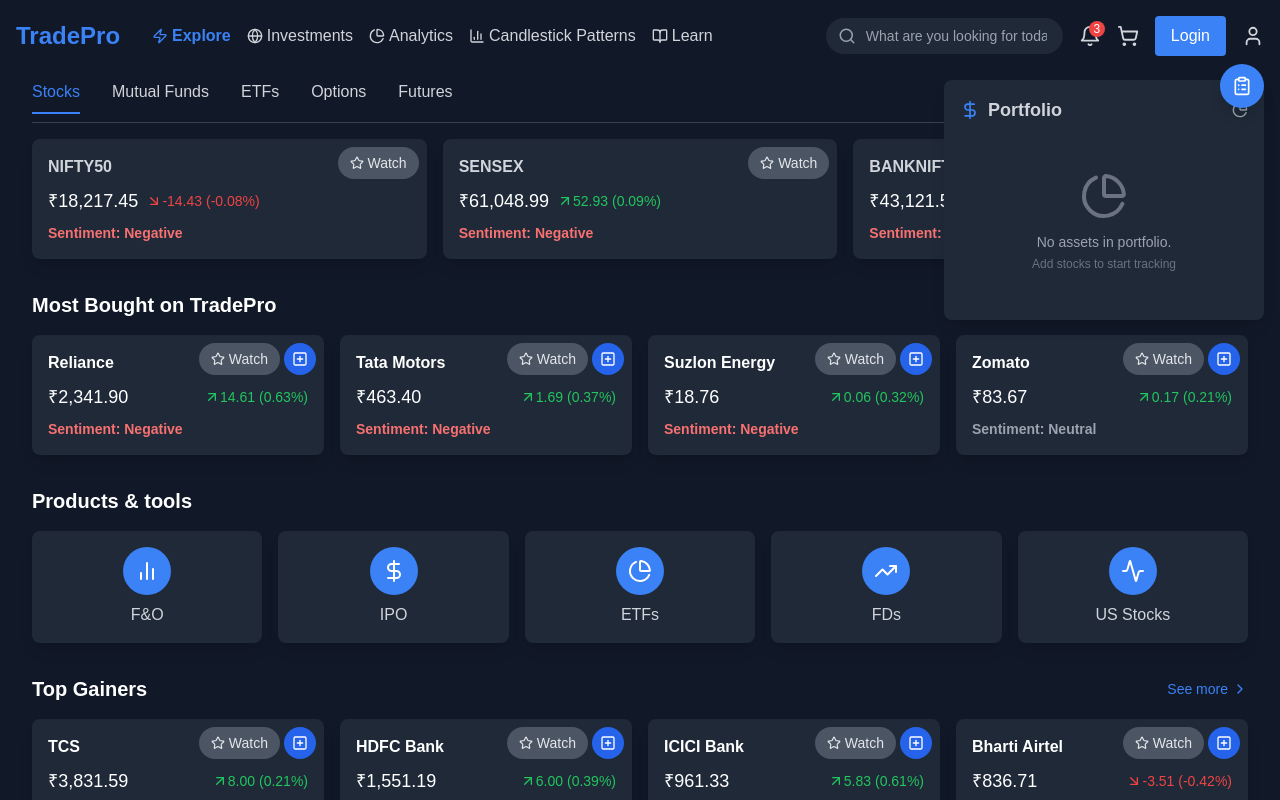
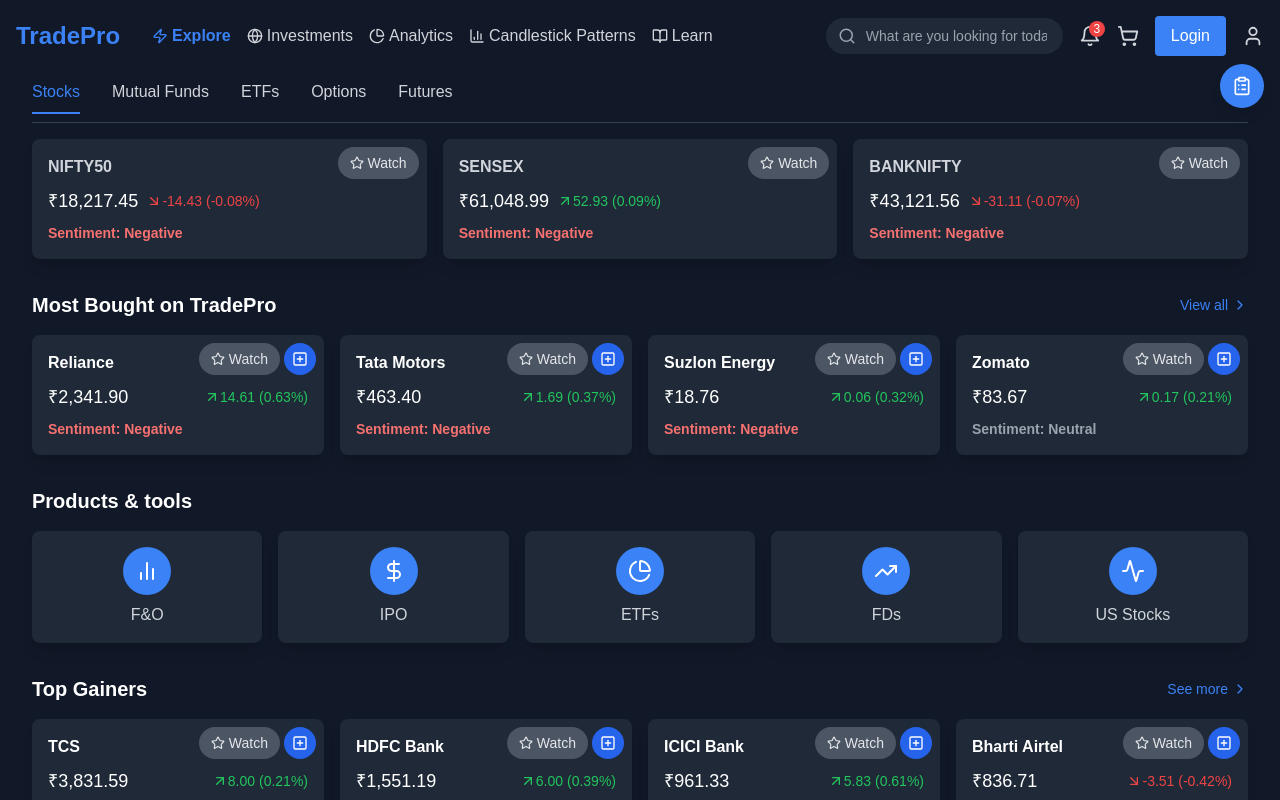
Before and after one commit to YashPalav-26/TradePro, a Next.js app: page /dashboard in a window 1280 px wide. Shown: the top 800 px of the page. Built offline with nearby package versions, Linux system fonts and the light colour scheme.

Commit message:
changes made to dashboard/page.jsx

```diff
--- a/src/app/dashboard/page.tsx
+++ b/src/app/dashboard/page.tsx
@@ -723,7 +723,6 @@ const EnhancedTradeProDashboard: React.FC = () => {
   const [token, setToken] = useState<string | null>(null);
 
   // --- All your useCallback wrapped functions (fetchUserAssets, saveUserAssets, addToWatchlist, etc.) remain unchanged here ---
-  // (These were correctly memoized and handled localStorage for hydration in previous versions)
   const fetchUserAssets = useCallback(async (authToken: string) => {
     try {
       const response = await axios.get(
@@ -983,30 +982,11 @@ const EnhancedTradeProDashboard: React.FC = () => {
             onRemoveFromWatchlist={removeFromWatchlist}
           />
           <TopByMarketCap />
-          <NewsFeed />
-          {/* Content ends here, before the fixed desktop sidebar and the mobile portfolio section */}
-        </main>
-      </div>
 
-      {/* Fixed Desktop Portfolio Sidebar (Right Side) */}
-      {/* This div itself is positioned, not the PortfolioSidebarComponent directly */}
-      <div className="hidden xl:block fixed right-4 top-[calc(theme(spacing.16)+theme(spacing.4))] bottom-4 z-20 w-80">
-        {/* w-80 matches the class from PortfolioSidebarComponent for consistent width */}
-        <PortfolioSidebarComponent
-          portfolio={portfolio}
-          remove={removeFromPortfolio}
-          updatePrice={updatePrice}
-          handleTransaction={handleTransaction}
-        />
-      </div>
-
-      {/* Portfolio section for smaller than xl screens (rendered at the bottom of main content flow) */}
-      <div className="xl:hidden my-6 px-2 sm:px-0 container mx-auto max-w-7xl">
+          {/* Portfolio Section - In Flow, Before NewsFeed */}
+          <div className="my-6 sm:my-8 px-2 sm:px-0">
             {" "}
-        {/* Added container and max-w for consistency */}
-        <div className="lg:px-6 xl:px-8">
-          {" "}
-          {/* Added padding to match main content area's horizontal padding */}
+            {/* Standard section spacing and padding */}
             <h2 className="text-lg sm:text-xl font-semibold text-white mb-4">
               My Portfolio
             </h2>
@@ -1017,7 +997,14 @@ const EnhancedTradeProDashboard: React.FC = () => {
               handleTransaction={handleTransaction}
             />
           </div>
+
+          <NewsFeed />
+          {/* Any other components that should come after NewsFeed */}
+        </main>
       </div>
+
+      {/* NO fixed right sidebar for portfolio, as it's now in the main content flow */}
+      {/* NO separate mobile/tablet portfolio section at the very bottom, as it's handled above */}
     </div>
   );
 };
```
Lines whose indentation alone changed are shown as unchanged.
